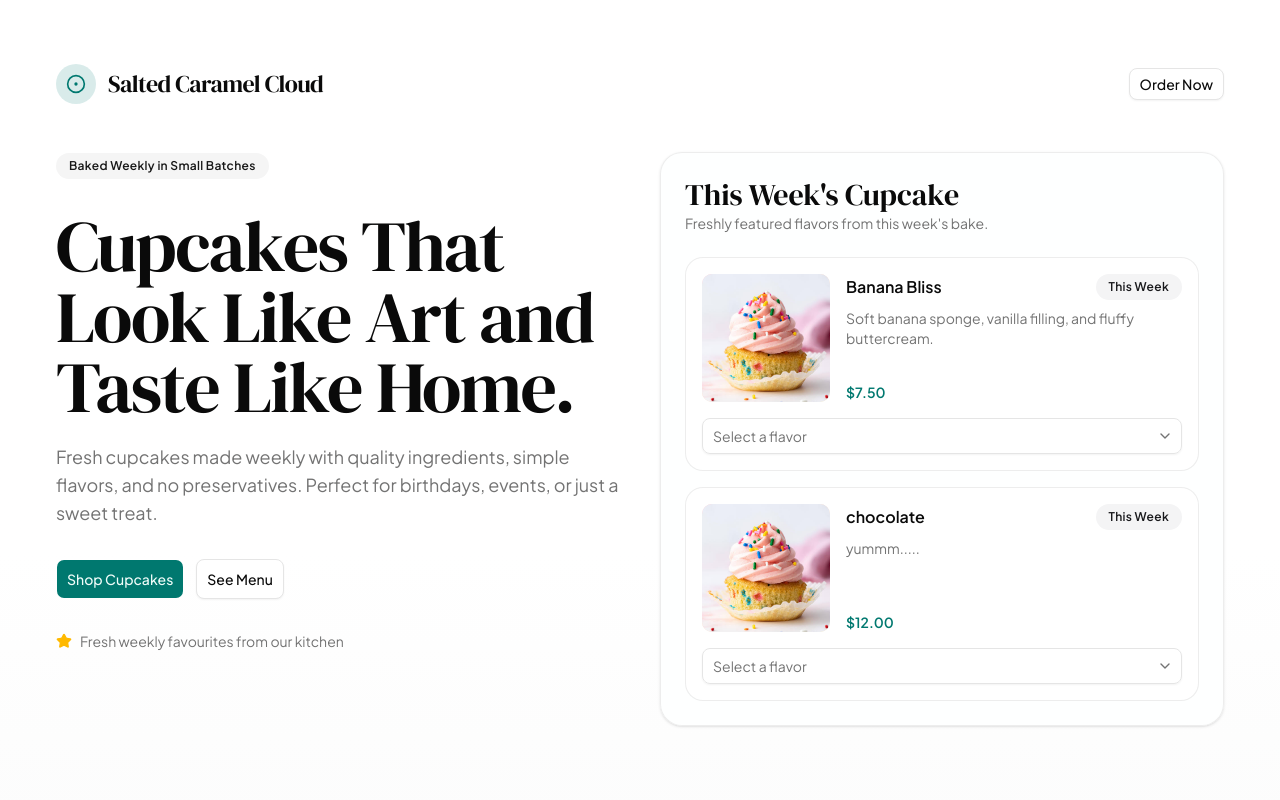
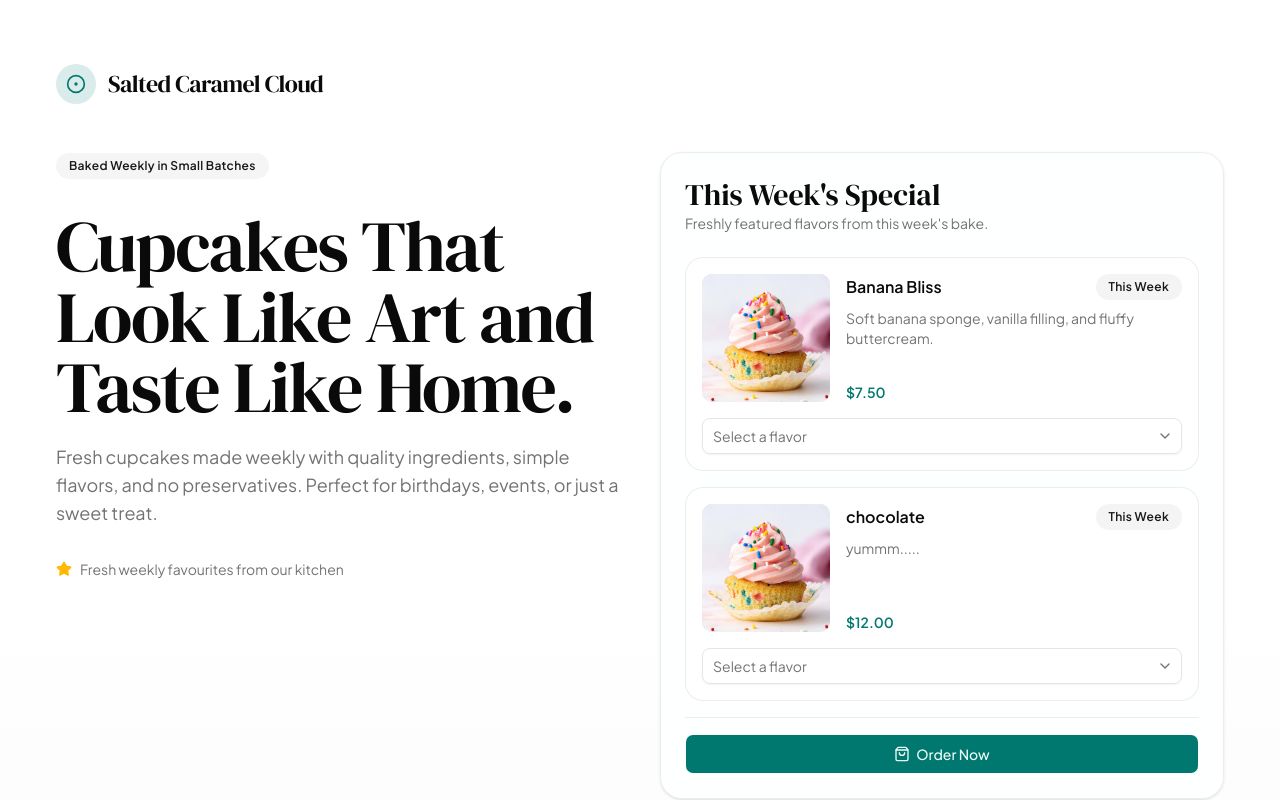
Before and after one commit to karwals/Cupcakes, a Next.js app: page /Cupcakes/ in a window 1280 px wide. Shown: the top 800 px of the page. Built offline with nearby package versions, Linux system fonts and the light colour scheme.

Commit message:
improvements

```diff
--- a/src/app/page.tsx
+++ b/src/app/page.tsx
@@ -3,7 +3,6 @@ import { Check, CircleDot, Clock3, Star } from "lucide-react";
 import SplitText from "@/components/SplitText";
 import { WeeklyCupcakes } from "@/components/weekly-cupcakes";
 import { Badge } from "@/components/ui/badge";
-import { Button } from "@/components/ui/button";
 import {
   Card,
   CardContent,
@@ -43,9 +42,7 @@ export default function Home() {
               </div>
               <p className="font-heading text-2xl leading-none tracking-tight">Salted Caramel Cloud</p>
             </div>
-            <Button variant="outline" size="sm" className="hidden sm:inline-flex">
-              Order Now
-            </Button>
+
           </header>
 
           <div className="grid items-stretch gap-10 lg:grid-cols-[1fr_1fr]">
@@ -70,14 +67,6 @@ export default function Home() {
                 Fresh cupcakes made weekly with quality ingredients, simple flavors, and no preservatives.
                 Perfect for birthdays, events, or just a sweet treat.
               </p>
-            </div>
-            <div className="flex flex-col gap-3 sm:flex-row">
-              <Button size="lg" className="bg-primary text-primary-foreground">
-                Shop Cupcakes
-              </Button>
-              <Button size="lg" variant="outline">
-                See Menu
-              </Button>
             </div>
             <div className="flex flex-wrap items-center gap-6 text-sm text-muted-foreground">
               <p className="inline-flex items-center gap-2">
--- a/src/components/weekly-cupcakes.tsx
+++ b/src/components/weekly-cupcakes.tsx
@@ -1,10 +1,12 @@
 "use client";
 
 import Image from "next/image";
+import { ShoppingBag } from "lucide-react";
 import { useEffect, useState } from "react";
 
 import { CupcakeOrderCombobox } from "@/components/cupcake-order-combobox";
 import { Badge } from "@/components/ui/badge";
+import { Button } from "@/components/ui/button";
 import {
   Card,
   CardContent,
@@ -47,15 +49,21 @@ export function WeeklyCupcakes() {
   return (
     <Card className="relative flex h-full flex-col overflow-hidden border-border/70 bg-card/90 backdrop-blur-sm">
       <CardHeader>
-        <CardTitle className="text-3xl">This Week&apos;s Cupcake</CardTitle>
+        <CardTitle className="text-3xl">This Week&apos;s Special</CardTitle>
         <p className="text-sm text-muted-foreground">
           Freshly featured flavors from this week&apos;s bake.
         </p>
       </CardHeader>
-      <CardContent className="flex flex-1 flex-col space-y-4">
+      <CardContent className="flex flex-1 flex-col gap-4">
         {cupcakes.map((cupcake) => (
           <CupcakeCard key={cupcake.id} cupcake={cupcake} />
         ))}
+        <div className="mt-auto border-t border-border/70 pt-4">
+          <Button type="button" size="lg" className="w-full">
+            <ShoppingBag />
+            Order Now
+          </Button>
+        </div>
       </CardContent>
     </Card>
   );
```
